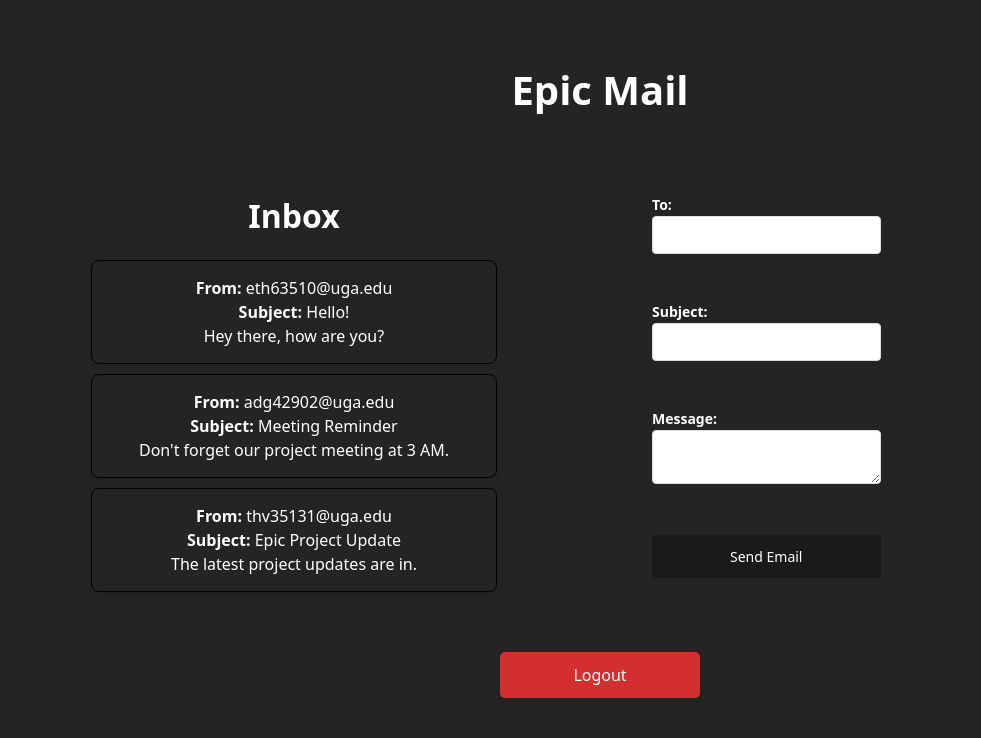
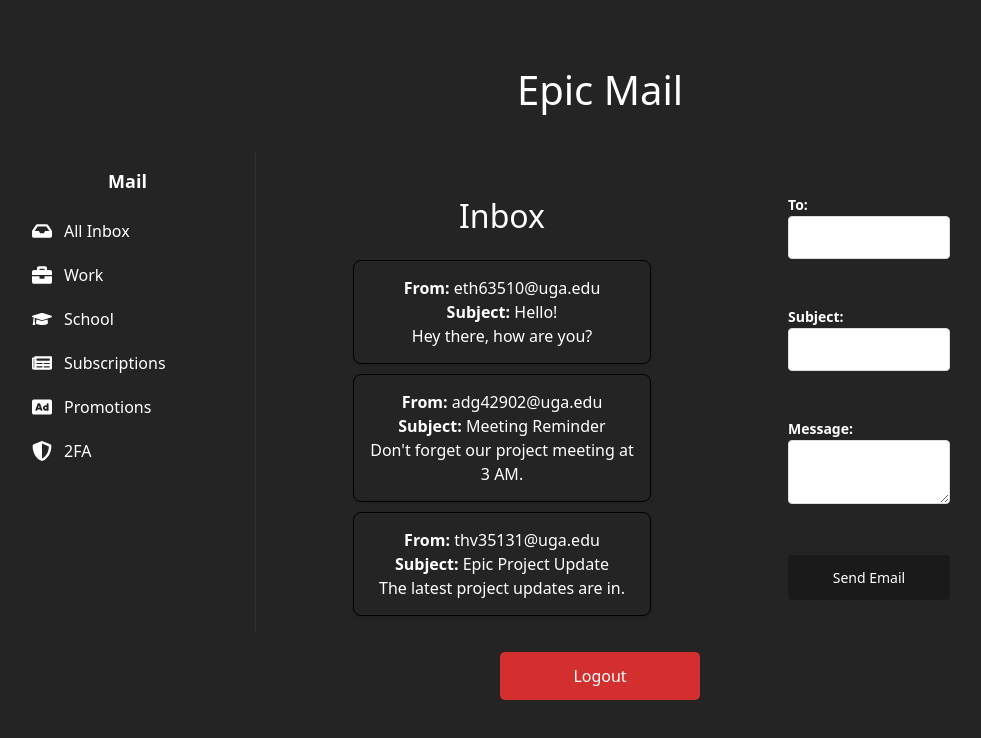
Before and after one commit to rrobinson421/EpicMailWebApplication, a React (Vite) app: page /email-management in a window 1280 px wide. Shown: the top 738 px of the page, without its empty margins (40-1021 px from the left). Built offline with nearby package versions, Linux system fonts and the light colour scheme.

Commit message:
added sidebar

```diff
--- a/package.json
+++ b/package.json
@@ -12,6 +12,7 @@
   "dependencies": {
     "react": "^19.0.0",
     "react-dom": "^19.0.0",
+    "react-icons": "^5.5.0",
     "react-router-dom": "^7.4.1"
   },
   "devDependencies": {
--- /dev/null
+++ b/src/App.tsx
@@ -0,0 +1,11 @@
+import EmailManagement from "./components/EmailManagement";
+
+function App() {
+  return (
+    <div className="App">
+      <EmailManagement />
+    </div>
+  );
+}
+
+export default App;
--- a/src/components/EmailManagement.tsx
+++ b/src/components/EmailManagement.tsx
@@ -1,6 +1,7 @@
 import React from 'react';
 import EmailSend from './EmailSend';
 import EmailInbox from './EmailInbox';
+import Sidebar from "./Sidebar";
 import { useNavigate } from 'react-router-dom';
 import '/src/styles/EmailManagementStyle.css';
 
@@ -14,6 +15,7 @@ const EmailManagement: React.FC = () => {
   return (
     <div className="email-management">
       <div className="email-management-container">
+      <Sidebar activeTab="inbox" onTabChange={(tab) => console.log(tab)} />
         <div className="email-inbox">
           <EmailInbox />
         </div>
--- /dev/null
+++ b/src/components/Sidebar.css
@@ -0,0 +1,61 @@
+.sidebar {
+  width: 16rem;
+  height: 100%;
+  background-color: #242424;
+  border-right: 1px solid #333;
+  flex-shrink: 0;
+  display: flex;
+  flex-direction: column;
+}
+
+.sidebar-content {
+  padding: 1rem;
+  flex: 1;
+  display: flex;
+  flex-direction: column;
+}
+
+.sidebar-title {
+  font-size: 1.125rem;
+  font-weight: 600;
+  margin-bottom: 1rem;
+  color: #ffffff;
+}
+
+.sidebar-nav {
+  display: flex;
+  flex-direction: column;
+  gap: 0.25rem;
+  flex: 1;
+}
+
+.sidebar-button {
+  width: 100%;
+  display: flex;
+  align-items: center;
+  gap: 0.75rem;
+  padding: 0.5rem 1rem;
+  border-radius: 0.5rem;
+  border: none;
+  background: none;
+  cursor: pointer;
+  transition: background-color 0.2s;
+  color: #ffffff;
+}
+
+.sidebar-button:hover {
+  background-color: #000000;
+}
+
+.sidebar-button.active {
+  background-color: #000000;
+  color: #ffffff;
+}
+
+.sidebar-icon {
+  font-size: 1.25rem;
+}
+
+.sidebar-label {
+  font-weight: 500;
+}
--- /dev/null
+++ b/src/components/Sidebar.tsx
@@ -0,0 +1,50 @@
+import React from "react";
+import {
+  FaInbox,
+  FaBriefcase,
+  FaGraduationCap,
+  FaNewspaper,
+  FaAd,
+  FaShieldAlt,
+} from "react-icons/fa";
+import "./Sidebar.css";
+
+interface SidebarProps {
+  activeTab: string;
+  onTabChange: (tab: string) => void;
+}
+
+const Sidebar: React.FC<SidebarProps> = ({ activeTab, onTabChange }) => {
+  const tabs = [
+    { id: "all", label: "All Inbox", icon: <FaInbox /> },
+    { id: "work", label: "Work", icon: <FaBriefcase /> },
+    { id: "school", label: "School", icon: <FaGraduationCap /> },
+    { id: "subscriptions", label: "Subscriptions", icon: <FaNewspaper /> },
+    { id: "ads", label: "Promotions", icon: <FaAd /> },
+    { id: "twofa", label: "2FA", icon: <FaShieldAlt /> },
+  ];
+
+  return (
+    <div className="sidebar">
+      <div className="sidebar-content">
+        <h2 className="sidebar-title">Mail</h2>
+        <nav className="sidebar-nav">
+          {tabs.map((tab) => (
+            <button
+              key={tab.id}
+              onClick={() => onTabChange(tab.id)}
+              className={`sidebar-button ${
+                activeTab === tab.id ? "active" : ""
+              }`}
+            >
+              <span className="sidebar-icon">{tab.icon}</span>
+              <span className="sidebar-label">{tab.label}</span>
+            </button>
+          ))}
+        </nav>
+      </div>
+    </div>
+  );
+};
+
+export default Sidebar;
--- /dev/null
+++ b/tailwind.config.js
@@ -0,0 +1,8 @@
+/** @type {import('tailwindcss').Config} */
+export default {
+  content: ["./index.html", "./src/**/*.{js,ts,jsx,tsx}"],
+  theme: {
+    extend: {},
+  },
+  plugins: [],
+};
```
Also changed, not shown: src/App.css (added, +13 -0 lines), src/index.css (+6 -1 lines), 1 other file (tests, documents, lock files or other folders).
